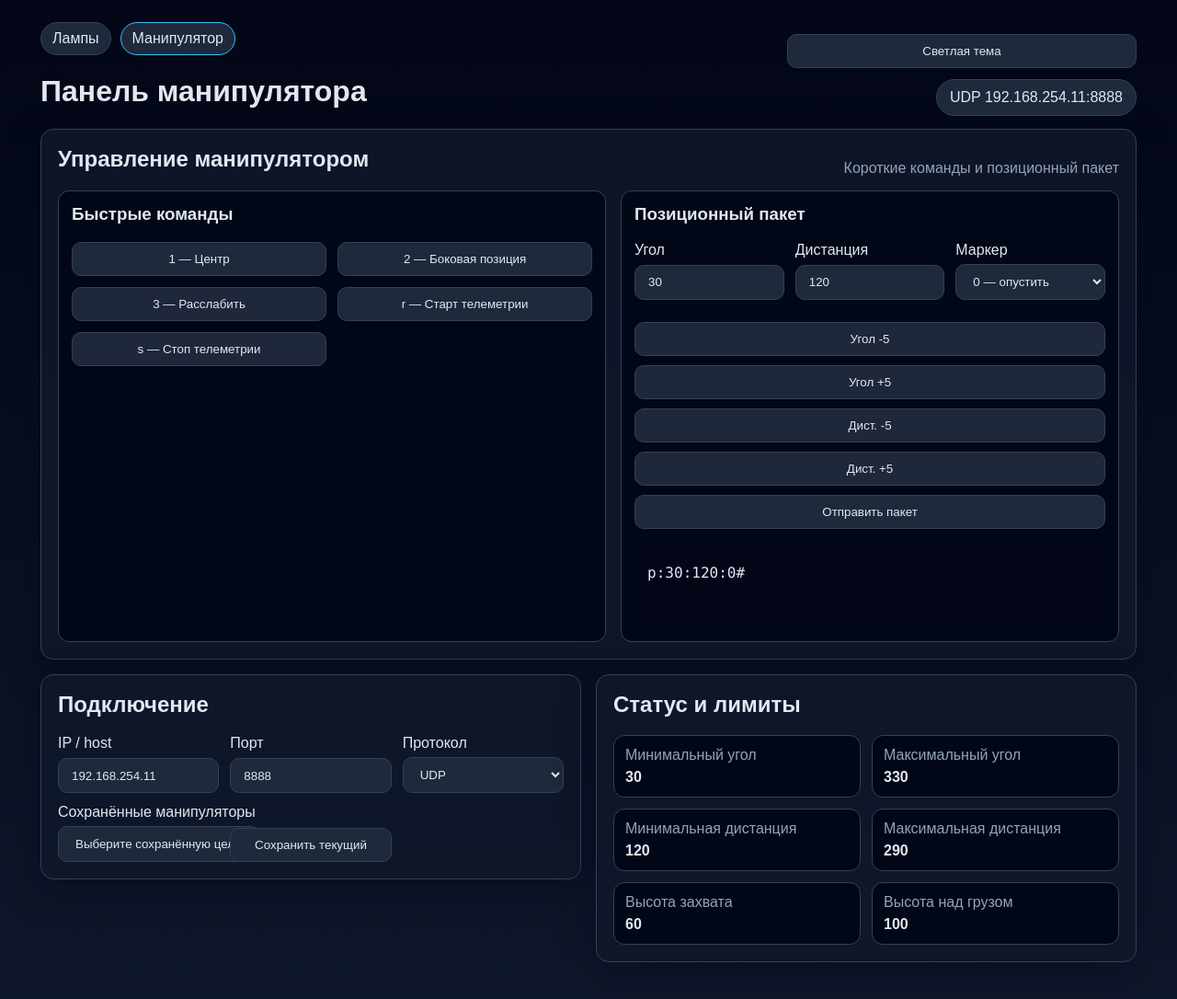
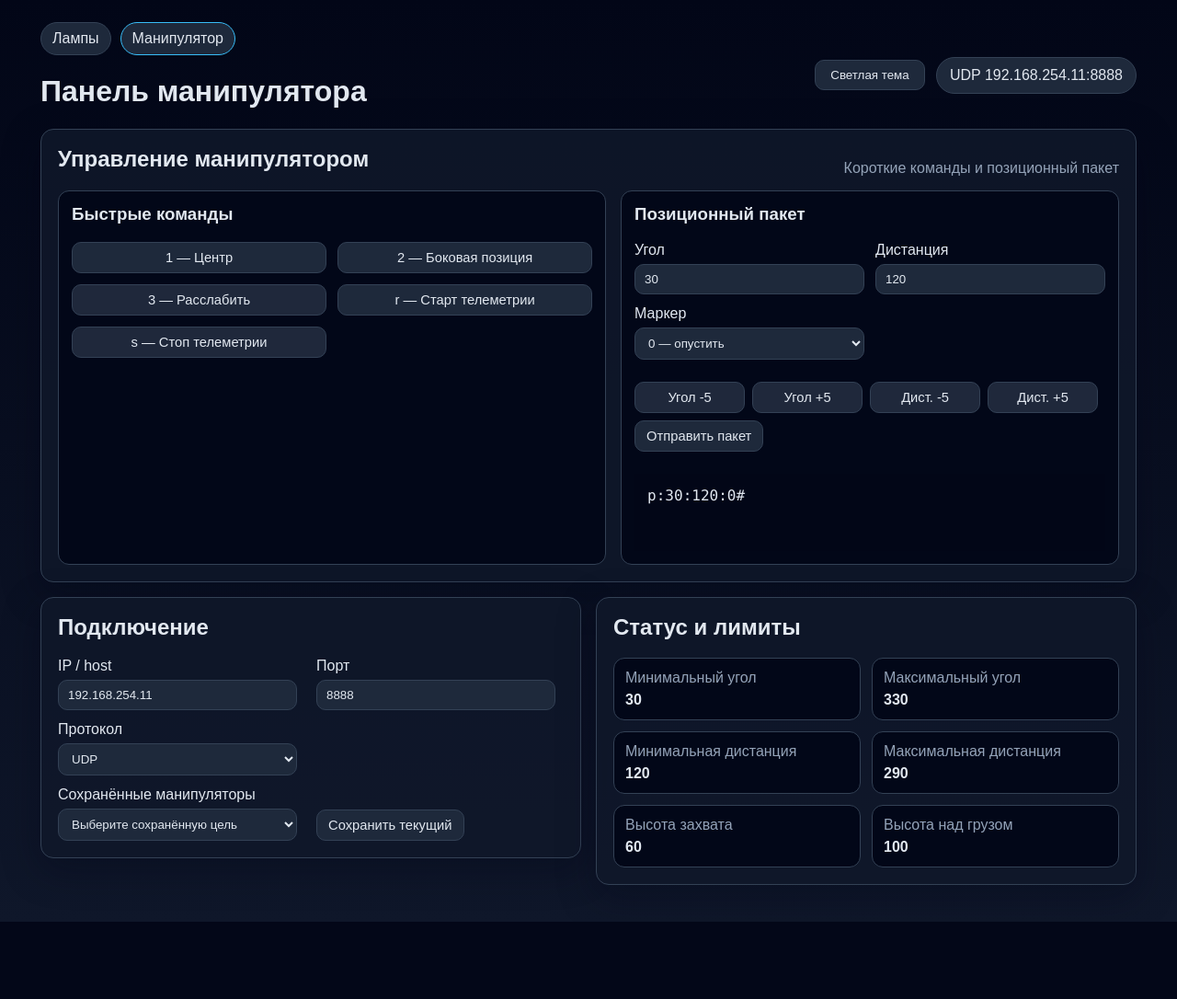
Before and after one commit to Brinrash/RTKWebserver, a Flask app: page /manipulator in a window 1280 px wide. Shown: the whole page at 92% size. After the commit the page ends 1002 px from the top, so only its background shows below. Run offline with Flask 3, Linux system fonts and the light colour scheme; parts of the project's set-up code (start-up, migrations or seed data) failed here and were passed over; some libraries are stand-ins or nearby versions.

Commit message:
Update style.css

```diff
--- a/static/style.css
+++ b/static/style.css
@@ -738,7 +751,12 @@
 }
 
 .manipulator-v2 .builder-grid {
-  grid-template-columns: repeat(3, minmax(0, 1fr));
+  grid-template-columns: repeat(auto-fit, minmax(180px, 1fr));
+}
+
+.manipulator-v2 label,
+.manipulator-v2 .buttons.align-end {
+  min-width: 0;
 }
 
 .manipulator-v2 .buttons.align-end {
@@ -754,9 +772,25 @@
 }
 
 .manipulator-v2 input,
-.manipulator-v2 select,
+.manipulator-v2 select {
+  width: 100%;
+  max-width: 260px;
+  padding: 8px 10px;
+}
+
 .manipulator-v2 button {
-  width: 100%;
+  width: auto;
+  min-width: 120px;
+  padding: 8px 12px;
+}
+
+.manipulator-v2 .buttons {
+  gap: 8px;
+}
+
+.manipulator-v2 .quick-command-grid .btn,
+.manipulator-v2 .buttons .btn {
+  font-size: 0.92rem;
 }
 
 .manipulator-v2 .manipulator-secondary-grid {
@@ -771,4 +805,45 @@
   .manipulator-v2 .manipulator-commands {
     grid-template-columns: 1fr;
   }
+
+  .manipulator-v2 input,
+  .manipulator-v2 select,
+  .manipulator-v2 button {
+    width: 100%;
+    max-width: none;
+  }
 }
+
+
+#add-lamp-form button {
+  align-self: end;
+  min-height: 40px;
+}
+
+#manipulator-target-form .buttons.align-end {
+  justify-content: flex-start;
+  flex-wrap: wrap;
+}
+
+#manipulator-target-form .buttons.align-end .btn {
+  max-width: 220px;
+}
+
+
+/* brighter light-theme action colors */
+html[data-theme="light"] .btn.red { background: #fecaca; border-color: #f87171; color: #7f1d1d; }
+html[data-theme="light"] .btn.yellow { background: #fef08a; border-color: #eab308; color: #713f12; }
+html[data-theme="light"] .btn.green { background: #bbf7d0; border-color: #4ade80; color: #14532d; }
+html[data-theme="light"] .btn.blue { background: #bfdbfe; border-color: #60a5fa; color: #1e3a8a; }
+html[data-theme="light"] .btn.off { background: #e2e8f0; border-color: #94a3b8; color: #334155; }
+html[data-theme="light"] .segment { border-color: #7aa1d6; }
+html[data-theme="light"] .lamp-button.selected { outline-color: #2563eb; }
+
+#manual-color-buttons .btn.active {
+  box-shadow: inset 0 0 0 2px rgba(255, 255, 255, 0.8), 0 0 0 2px var(--outline);
+  transform: translateY(-1px);
+}
+
+#manual-mode-switch .btn {
+  min-width: 180px;
+}
```
Also changed, not shown: other parts of static/style.css (+25 -12 lines).
